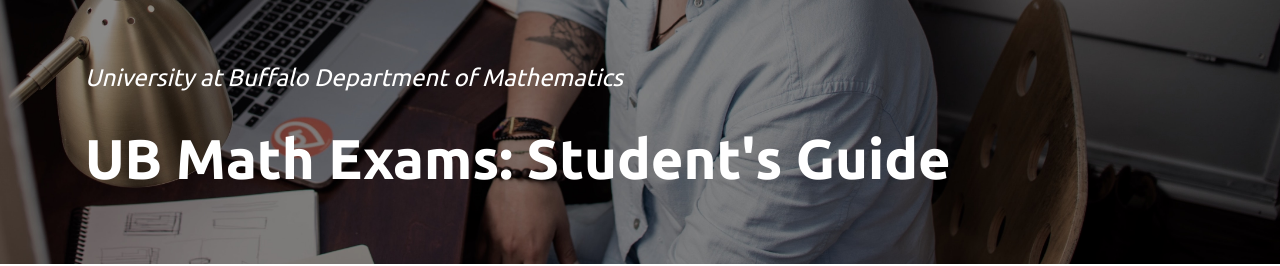
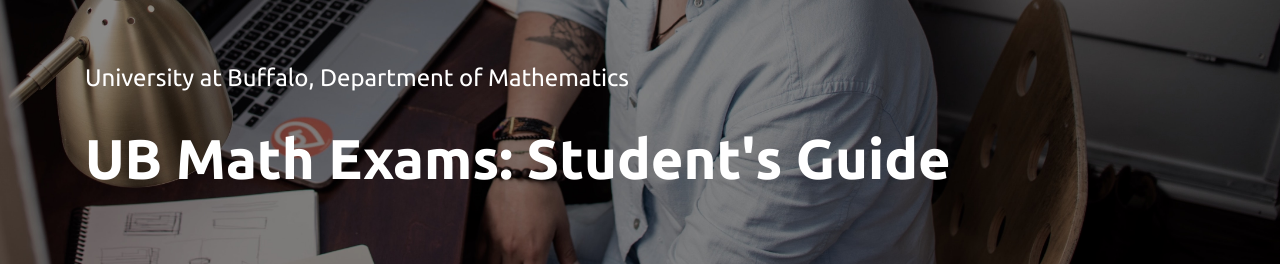
Before and after one commit to ub-math/exam_guides, a Jekyll site: the page built from docs/index.md, in a window 1280 px wide and 900 px high. Shown: the top 266 px of the window. Built offline with Jekyll 4.4.1, drawn with Linux system fonts in a browser that asks for light colours.

Commit message:
Update default.html

```diff
--- a/docs/_layouts/default.html
+++ b/docs/_layouts/default.html
@@ -10,7 +10,7 @@
                                                   background-color:dimgray;
                                                   background-size: cover;">
       <div class="container">
-        <h4 class=><em>University at Buffalo Department of Mathematics</em></h4>
+        <h4>University at Buffalo, Department of Mathematics</h4>
         <br/>
         <h1 class="display-4" style="font-weight:800;">UB Math Exams: Student's Guide</h1>
       </div>
```
